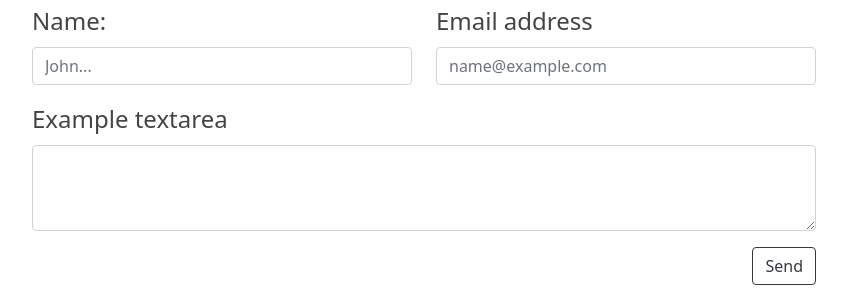
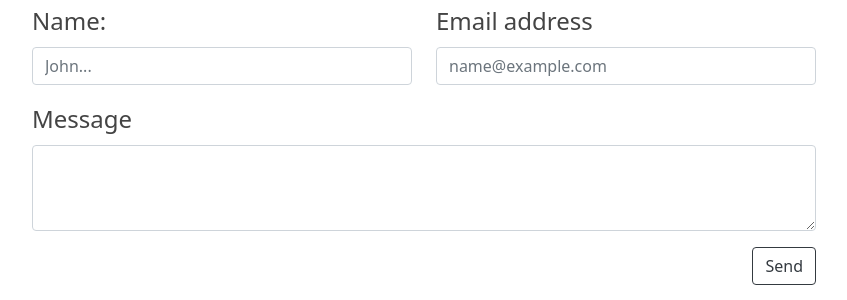
Before and after one commit to JanMaa/bootstrap5-portfolio, a Django app: page / in a window 1280 px wide. Shown: the part 2159-2459 px from the top of the page, without its empty margins (428-1275 px from the left). Run offline with Django 3.2, Linux system fonts and the light colour scheme; some libraries are stand-ins or nearby versions.

Commit message:
changes in home.html

```diff
--- a/base/templates/base/home.html
+++ b/base/templates/base/home.html
@@ -193,7 +193,7 @@
             </div>
             <div class="col-md-12">
               <div class="mb-3 mx-3">
-                <label for="message" class="form-label">Example textarea</label>
+                <label for="message" class="form-label">Message</label>
                 <textarea class="form-control" id="message" rows="3"></textarea>
               </div>
             </div>
```
